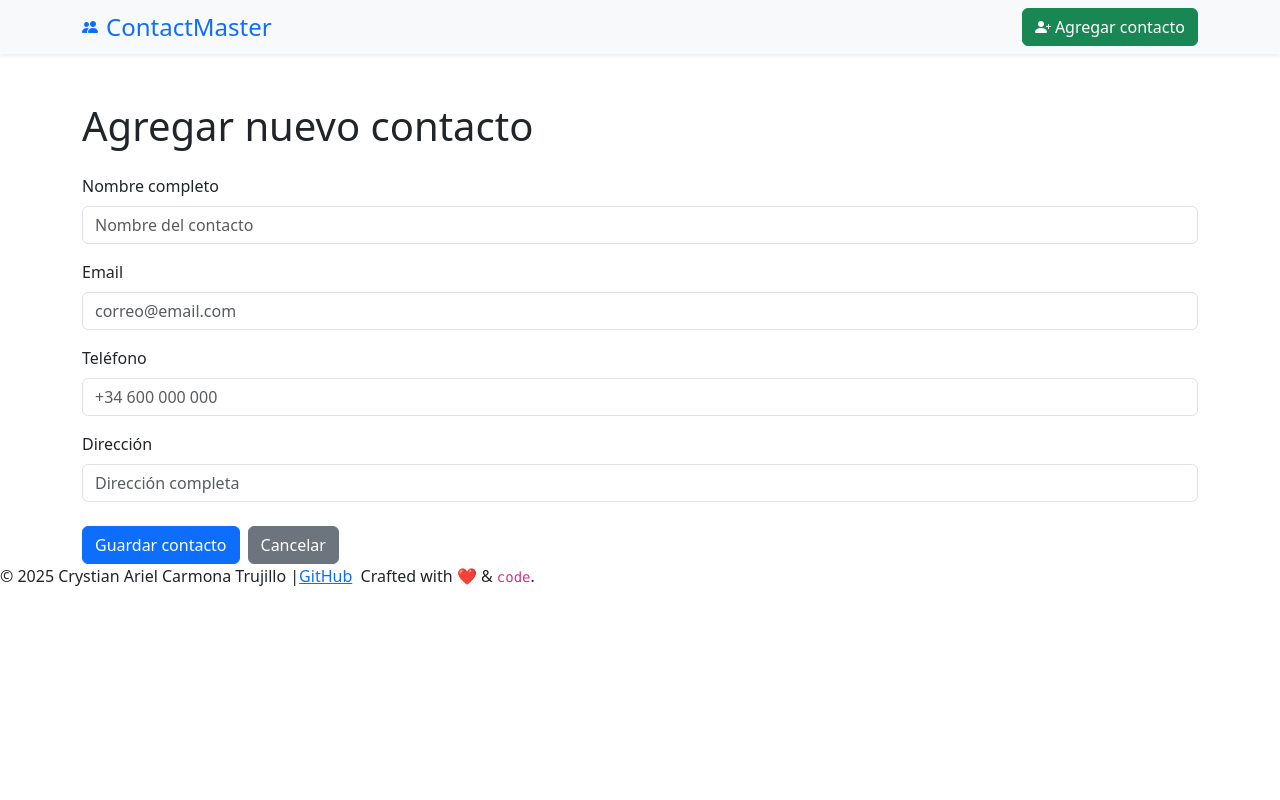
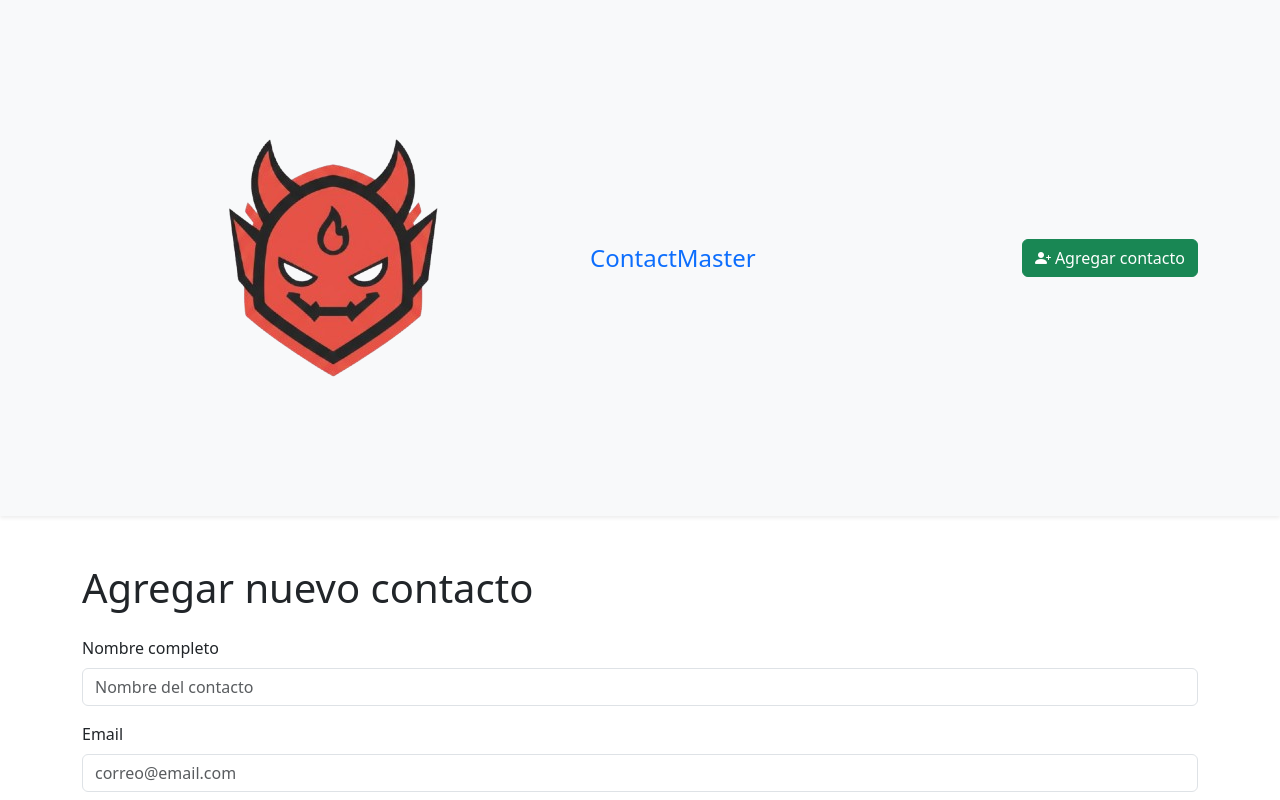
Before and after one commit to 4GeeksAcademy/Contactlist-React-Context-Crys, a React (Vite) app: page /contacts/add in a window 1280 px wide. Shown: the top 800 px of the page. Built offline with nearby package versions, Linux system fonts and the light colour scheme; no server answers.

Commit message:
logotipo y ico ok, pendiente css

```diff
--- a/index.html
+++ b/index.html
@@ -3,7 +3,7 @@
 
 <head>
   <meta charset="UTF-8" />
-  <link rel="icon" type="icon" href="/4geeks.ico" />
+  <link rel="icon" type="icon" href="/comunidades.ico" />
   <link href="https://cdn.jsdelivr.net/npm/bootstrap@5.3.2/dist/css/bootstrap.min.css" rel="stylesheet"
     integrity="sha384-T3c6CoIi6uLrA9TneNEoa7RxnatzjcDSCmG1MXxSR1GAsXEV/Dwwykc2MPK8M2HN" crossorigin="anonymous">
   <link rel="stylesheet" href="https://cdnjs.cloudflare.com/ajax/libs/font-awesome/6.5.2/css/all.min.css"
--- a/src/components/Navbar.jsx
+++ b/src/components/Navbar.jsx
@@ -1,5 +1,6 @@
 import { Link } from "react-router-dom";
-import  useGlobalReducer  from "../hooks/useGlobalReducer"; // si luego manejamos modal o acciones
+import useGlobalReducer from "../hooks/useGlobalReducer"; // si luego manejamos modal o acciones
+import logo from "../assets/logotipo.jpg";
 
 export const Navbar = () => {
     const { dispatch } = useGlobalReducer(); // opcional si quieres usarlo para abrir modal
@@ -9,11 +10,17 @@ export const Navbar = () => {
             <div className="container d-flex justify-content-between align-items-center">
 
                 {/* Título con logo */}
-                <Link to="/" className="navbar-title d-flex align-items-center text-decoration-none">
-                    <i className="bi bi-people-fill me-2"></i> {/* Icono Bootstrap */}
+                <Link
+                    to="/"
+                    className="navbar-title d-flex align-items-center text-decoration-none"
+                >
+                    <img
+                        src={logo}
+                        alt="ContactMaster logo"
+                        className="me-2 navbar-logo"
+                    />
                     <span className="h4 mb-0">ContactMaster</span>
                 </Link>
-
                 {/* Botón agregar contacto */}
                 <div className="navbar-actions">
                     <Link to="/contacts/add">  {/* más adelante será ruta de formulario */}
```
Also changed, not shown: src/assets/logotipo.jpg (added), 1 other file (tests, documents, lock files or other folders).
